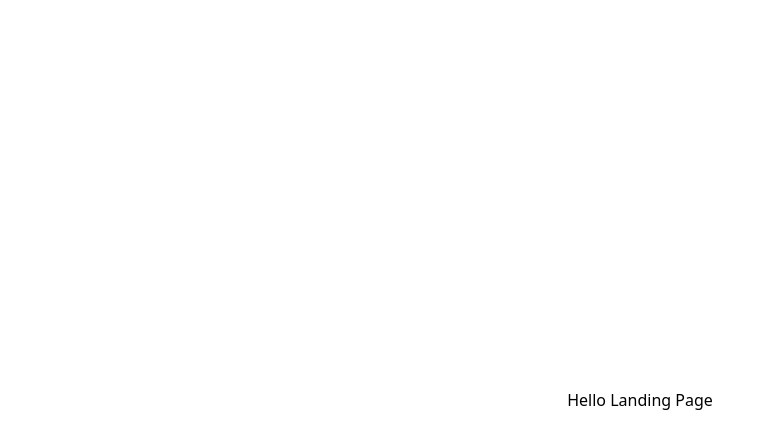
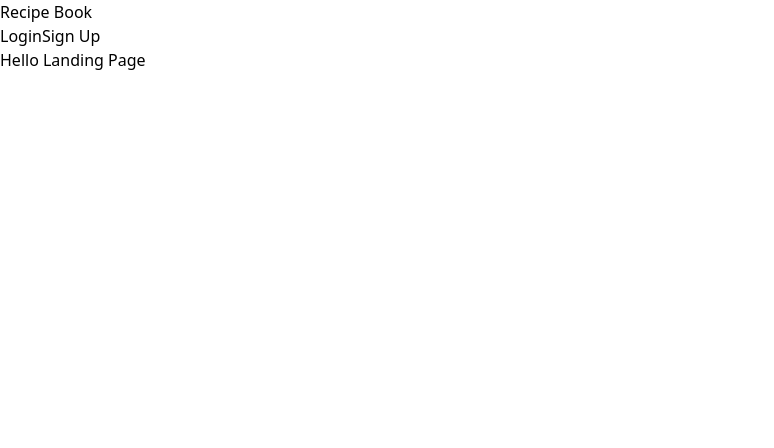
Before and after one commit to TSimmz/recipe-book, a Next.js app: page / in a window 1280 px wide. Shown: the top 448 px of the page, without its empty margins (0-774 px from the left). Built offline with nearby package versions, Linux system fonts and the light colour scheme.

Commit message:
Created layout and navbar component

```diff
--- /dev/null
+++ b/components/Layout.js
@@ -0,0 +1,18 @@
+import Head from 'next/head';
+import React from 'react';
+import Navbar from './Navbar';
+
+const Layout = ({ children }) => {
+  return (
+    <>
+      <Head>
+        <title>Recipe Books</title>
+        {/*<link rel="icon" href="/favicon.ico" />*/}
+      </Head>
+      <Navbar />
+      {children}
+    </>
+  );
+};
+
+export default Layout;
--- /dev/null
+++ b/components/Navbar.js
@@ -0,0 +1,15 @@
+import React from 'react';
+
+const Navbar = () => {
+  return (
+    <nav>
+      <h1>Recipe Book</h1>
+      <ul>
+        <button>Login</button>
+        <button>Sign Up</button>
+      </ul>
+    </nav>
+  );
+};
+
+export default Navbar;
--- a/pages/dashboard.js
+++ b/pages/dashboard.js
@@ -1,8 +1,9 @@
+import Layout from '../components/Layout';
 const Dashboard = () => {
   return (
-    <div>
+    <Layout className='flex flex-col items-center justify-center min-h-screen py-2'>
       <h1>Hello dashboard Page</h1>
-    </div>
+    </Layout>
   );
 };
 
--- a/pages/index.js
+++ b/pages/index.js
@@ -1,14 +1,9 @@
-import Head from 'next/head';
+import Layout from '../components/Layout';
 
 export default function Home() {
   return (
-    <div className='flex flex-col items-center justify-center min-h-screen py-2'>
-      <Head>
-        <title>Recipe Books</title>
-        {/*<link rel="icon" href="/favicon.ico" />*/}
-      </Head>
-
+    <Layout className='flex flex-col items-center justify-center min-h-screen py-2'>
       <h1>Hello Landing Page</h1>
-    </div>
+    </Layout>
   );
 }
--- a/pages/login.js
+++ b/pages/login.js
@@ -1,8 +1,10 @@
+import Layout from '../components/Layout';
+
 const Login = () => {
   return (
-    <div>
+    <Layout className='flex flex-col items-center justify-center min-h-screen py-2'>
       <h1>Hello Login Page</h1>
-    </div>
+    </Layout>
   );
 };
 
```
